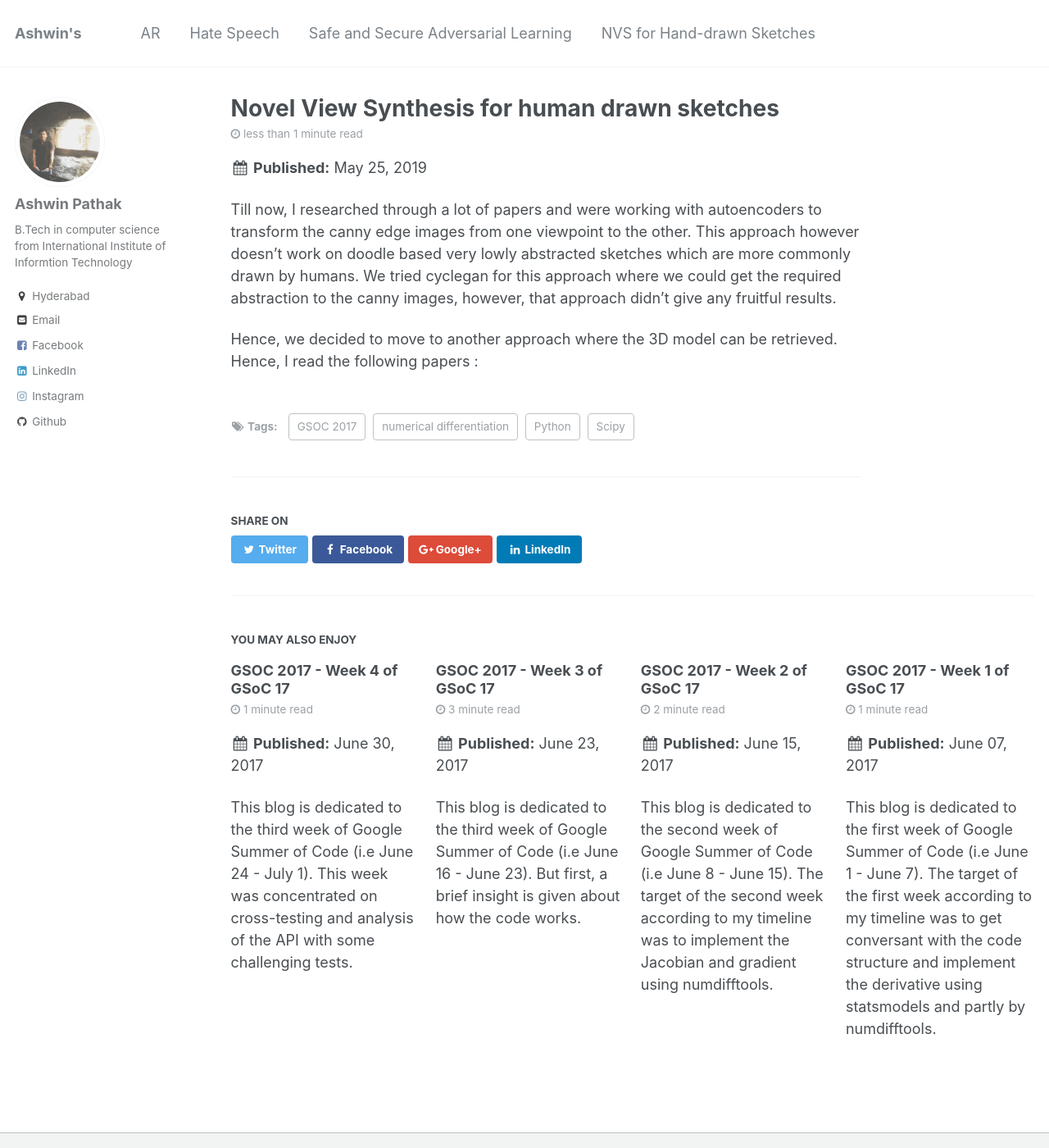
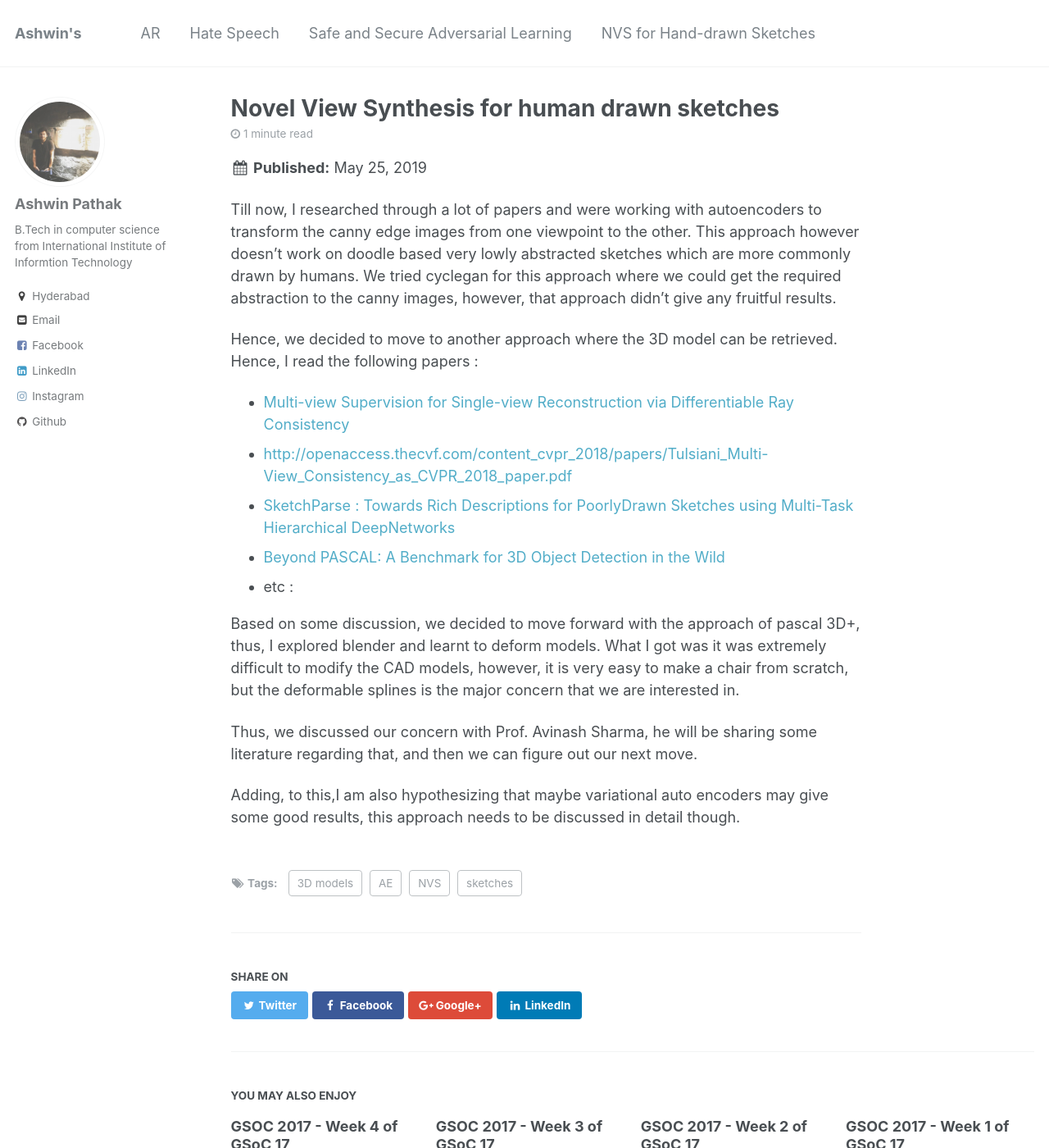
Before and after one commit to ashwinpathak20/ashwinpathak20.github.io, a Jekyll site: the page built from _nvs/2019-05-25-blog-post-1.md, in a window 1280 px wide and 1400 px high. Shown: the whole window at 82% size. Built offline with Jekyll 4.4.1, drawn with Linux system fonts in a browser that asks for light colours.

Commit message:
Update 2019-05-25-blog-post-1.md

```diff
--- a/_nvs/2019-05-25-blog-post-1.md
+++ b/_nvs/2019-05-25-blog-post-1.md
@@ -3,12 +3,25 @@ title: 'Novel View Synthesis for human drawn sketches'
 date: 2019-05-25
 permalink: /nvs/2019/05/blog-post-1/
 tags:
-  - GSOC 2017
-  - numerical differentiation
-  - Scipy
-  - Python
+  - NVS
+  - sketches
+  - AE
+  - 3D models
 ---
 
 Till now, I researched through a lot of papers and were working with autoencoders to transform the canny edge images from one viewpoint to the other. This approach however doesn't work on doodle based very lowly abstracted sketches which are more commonly drawn by humans. We tried cyclegan for this approach where we could get the required abstraction to the canny images, however, that approach didn't give any fruitful results.
 
 Hence, we decided to move to another approach where the 3D model can be retrieved. Hence, I read the following papers :
+
+ - [Multi-view Supervision for Single-view Reconstruction via Differentiable Ray Consistency](https://arxiv.org/pdf/1704.06254.pdf)
+ - [http://openaccess.thecvf.com/content_cvpr_2018/papers/Tulsiani_Multi-View_Consistency_as_CVPR_2018_paper.pdf](http://openaccess.thecvf.com/content_cvpr_2018/papers/Tulsiani_Multi-View_Consistency_as_CVPR_2018_paper.pdf)
+ - [SketchParse : Towards Rich Descriptions for PoorlyDrawn Sketches using Multi-Task Hierarchical DeepNetworks](https://arxiv.org/pdf/1709.01295.pdf)
+- [Beyond PASCAL: A Benchmark for 3D Object Detection in the Wild](http://cvgl.stanford.edu/papers/xiang_wacv14.pdf)
+-  etc :
+
+
+Based on some discussion, we decided to move forward with  the approach of pascal 3D+, thus, I explored blender and learnt to deform models. What I got was it was extremely difficult to modify the CAD models, however, it is very easy to make a chair from scratch, but the deformable splines is the major concern that we are interested in.
+
+Thus, we discussed our concern with Prof. Avinash Sharma, he will be sharing some literature regarding that, and then we can figure out our next move.
+
+Adding, to this,I am also hypothesizing that maybe variational auto encoders may give some good results, this approach needs to be discussed in detail though.
```
